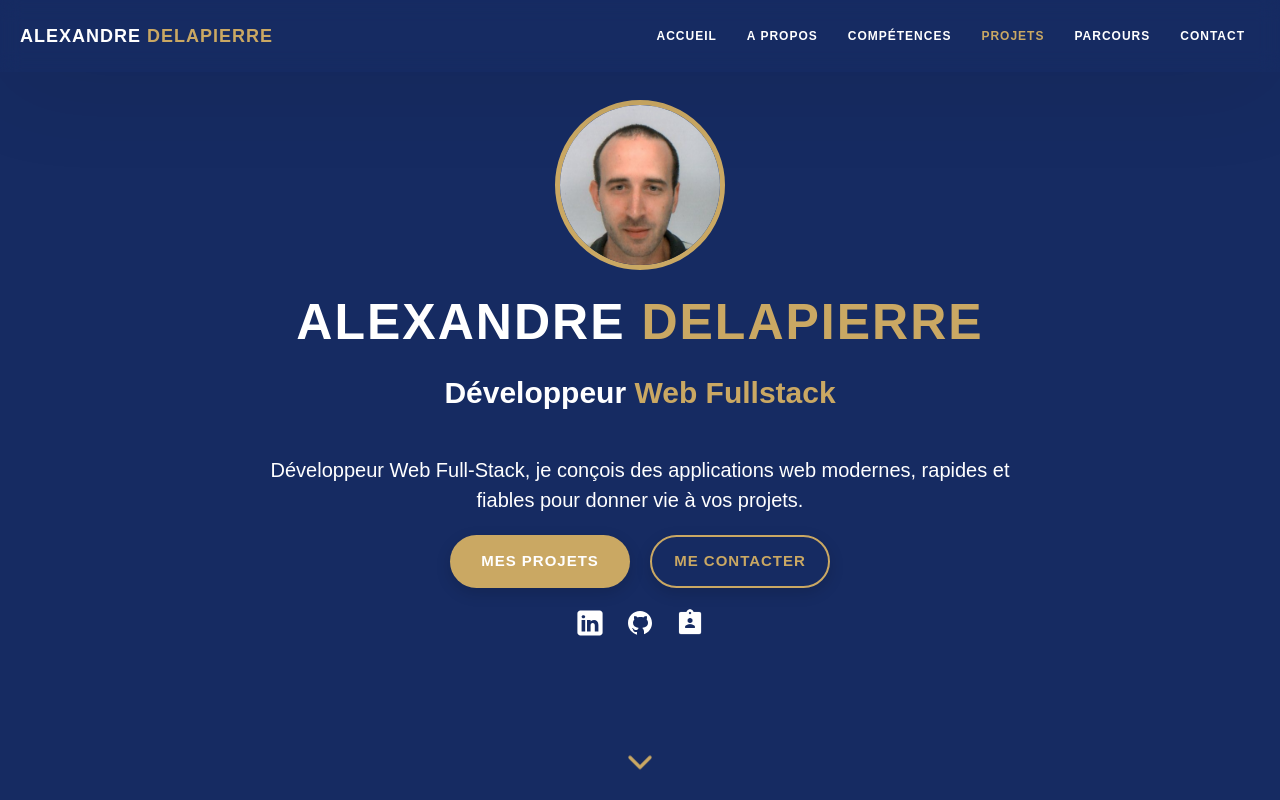
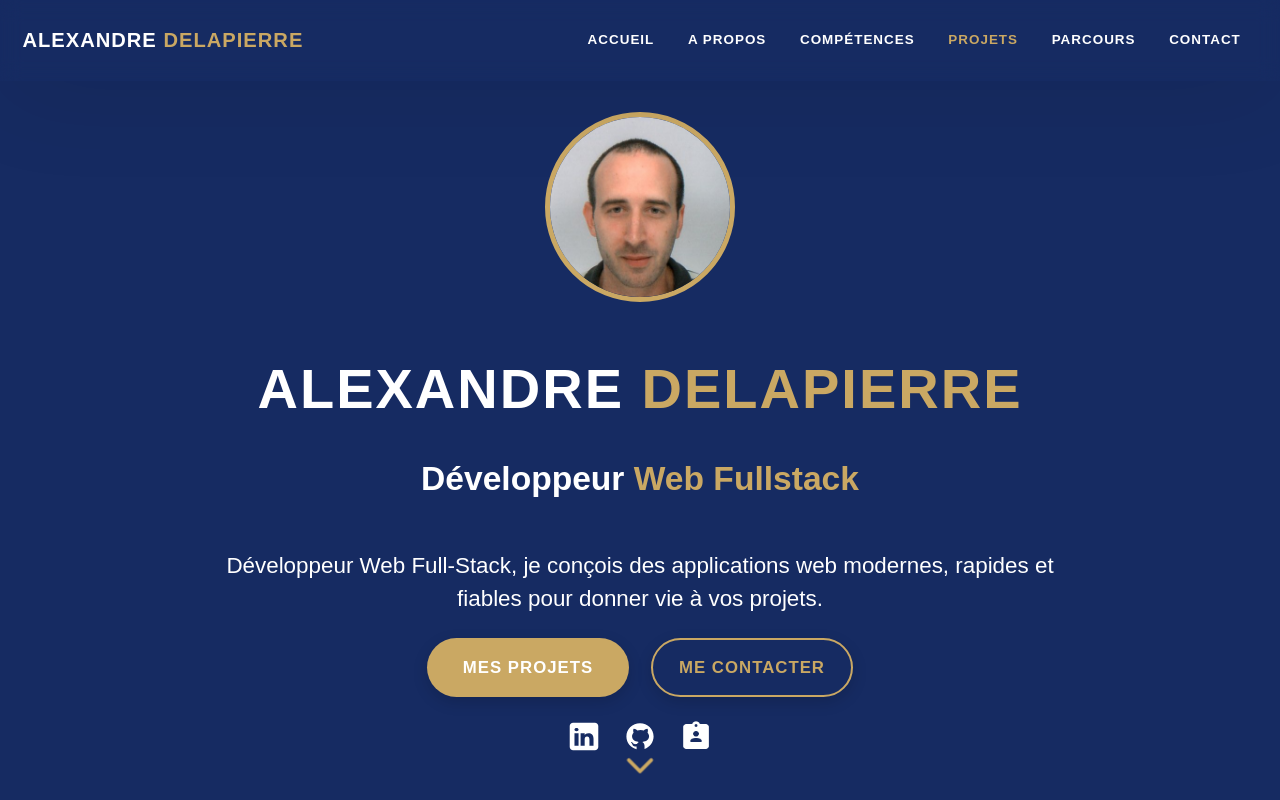
Before and after one commit to AlexDelapierre/Portfolio-React, a React (Create React App) app: page / in a window 1280 px wide. Shown: the top 800 px of the page. Built offline with nearby package versions, Linux system fonts and the light colour scheme.

Commit message:
style : update responsive front-size

```diff
--- a/src/components/Hero/Hero.css
+++ b/src/components/Hero/Hero.css
@@ -12,7 +12,7 @@
   margin: auto;
   margin-bottom: 1.5rem;
   border: 5px solid #caa863;
-  margin-top: 5rem;
+  margin-top: 0rem;
 }
 
 .portrait {
@@ -32,17 +32,9 @@
 /* Tablette */
 @media screen and (min-width: 767px) {
   .home-hero__title {
-    font-size: 2rem;
+    font-size: 3rem;
     margin-top: 2rem
   }
-}
-
-/* Desktop */
-@media screen and (min-width: 767px) {
-  .home-hero__title {
-  font-size: 3rem;
-  margin-top: 1rem
-}
 }
 
 .home-hero__info {
@@ -62,9 +54,8 @@
   .home-hero__info {
     margin: 1rem auto 0 auto;
   }
+
 }
-
-
 .home-hero__info-text {
   text-align: center;
 }
--- a/src/components/ScrollArrow/ScrollArrow.css
+++ b/src/components/ScrollArrow/ScrollArrow.css
@@ -1,22 +1,29 @@
 .scroll-arrow {
   position: absolute;
   left: 50%;
-  bottom: 5rem;
+  bottom: 15rem;
   transform: translateX(-50%);
   cursor: pointer;
 }
 
 /* Small phone */
-@media screen and (max-width: 767px) {
+/* @media screen and (max-width: 767px) {
+  .scroll-arrow {
+    bottom: 1.5rem;
+  }
+} */
+
+/* Tablette */
+@media screen and (min-width: 767px) {
   .scroll-arrow {
     bottom: 1.5rem;
   }
 }
 
-/* Tablette */
-@media screen and (min-width: 767px) {
+/* Desktop */
+@media screen and (min-width: 1200px) {
   .scroll-arrow {
-    bottom: 1.5rem;
+    bottom: 2rem;
   }
 }
 
--- a/src/index.css
+++ b/src/index.css
@@ -11,21 +11,35 @@ html {
   font-family: inherit
 }
 
-@media only screen and (max-width: 75em) {
+/* -------- Mobile -------- */
+/* Écrans ≤ 599px */
+/* @media only screen and (max-width: 599px) {
   html {
-      font-size:60%
+      font-size: 50%;
+  }
+} */
+
+/* -------- Tablette / petits desktop -------- */
+/* Écrans 600px – 899px */
+@media only screen and (min-width: 600px) and (max-width: 899px) {
+  html {
+      font-size: 70%;
   }
 }
 
-@media only screen and (max-width: 56.25em) {
+/* -------- Desktop -------- */
+/* Écrans 900px – 1799px */
+@media only screen and (min-width: 900px) and (max-width: 1799px) {
   html {
-      font-size:60%
+      font-size: 70%;
   }
 }
 
-@media only screen and (min-width: 112.5em) {
+/* -------- écran large -------- */
+/* Écrans 1800px  */
+@media only screen and (min-width: 1800px) {
   html {
-      font-size:65%
+      font-size:80%
   }
 }
 
@@ -39,14 +53,14 @@ body {
 }
 
 section {
-  padding: 5rem 2rem 5rem 2rem; /* top right bottom left */
+  padding: 10rem 2rem 5rem 2rem;
 
 }
 
-@media (min-width: 1024px) {
+@media (min-width: 1024px) and (orientation: landscape) {
   section {
     min-height: 100vh;
-    padding: 5rem 5rem 5rem 5rem; /* top right bottom left */
+    padding: 10rem 5rem 5rem 5rem;
   }
 }
 
@@ -55,14 +69,32 @@ h1 {
   text-transform: uppercase;
   letter-spacing: 2px;
   text-align: center;
-  font-weight: 800
+  font-weight: 800;
+  margin-top: 4rem;
 }
 
-@media screen and (max-width: 767px) {
+@media screen and (max-width: 479px) {
+  h1 {
+    font-size: 2rem;
+  }
+}
+
+@media screen and (min-width: 480px) and (max-width: 747px) {
   h1 {
     font-size: 2.5rem;
-    letter-spacing: 1px;
-    margin-top: 4rem;
+  }
+}
+
+
+@media screen and (min-width: 748px) and (max-width: 880px) {
+  h1 {
+    font-size: 3.5rem;
+  }
+}
+
+@media screen and (min-width: 880px) and (max-width: 1024px) {
+  h1 {
+    font-size: 4rem;
   }
 }
 
```
